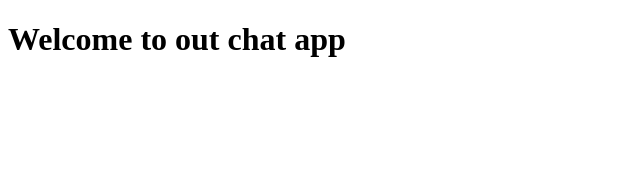
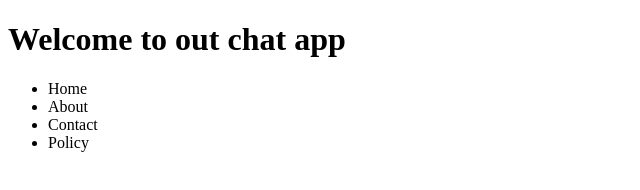
Before and after one commit to sufiyancode/open-source, a plain HTML site: page index.html in a window 1280 px wide. Shown: the whole page, without its empty margins (0-640 px from the left). Drawn offline with Linux system fonts and the light colour scheme.

Commit message:
Add navbar feature

```diff
--- a/index.html
+++ b/index.html
@@ -9,6 +9,14 @@
 
 <body>
     <h1>Welcome to out chat app</h1>
+    <nav>
+        <ul>
+            <li>Home </li>
+            <li>About</li>
+            <li>Contact</li>
+            <li>Policy</li>
+        </ul>
+    </nav>
 </body>
 
 </html>
```
